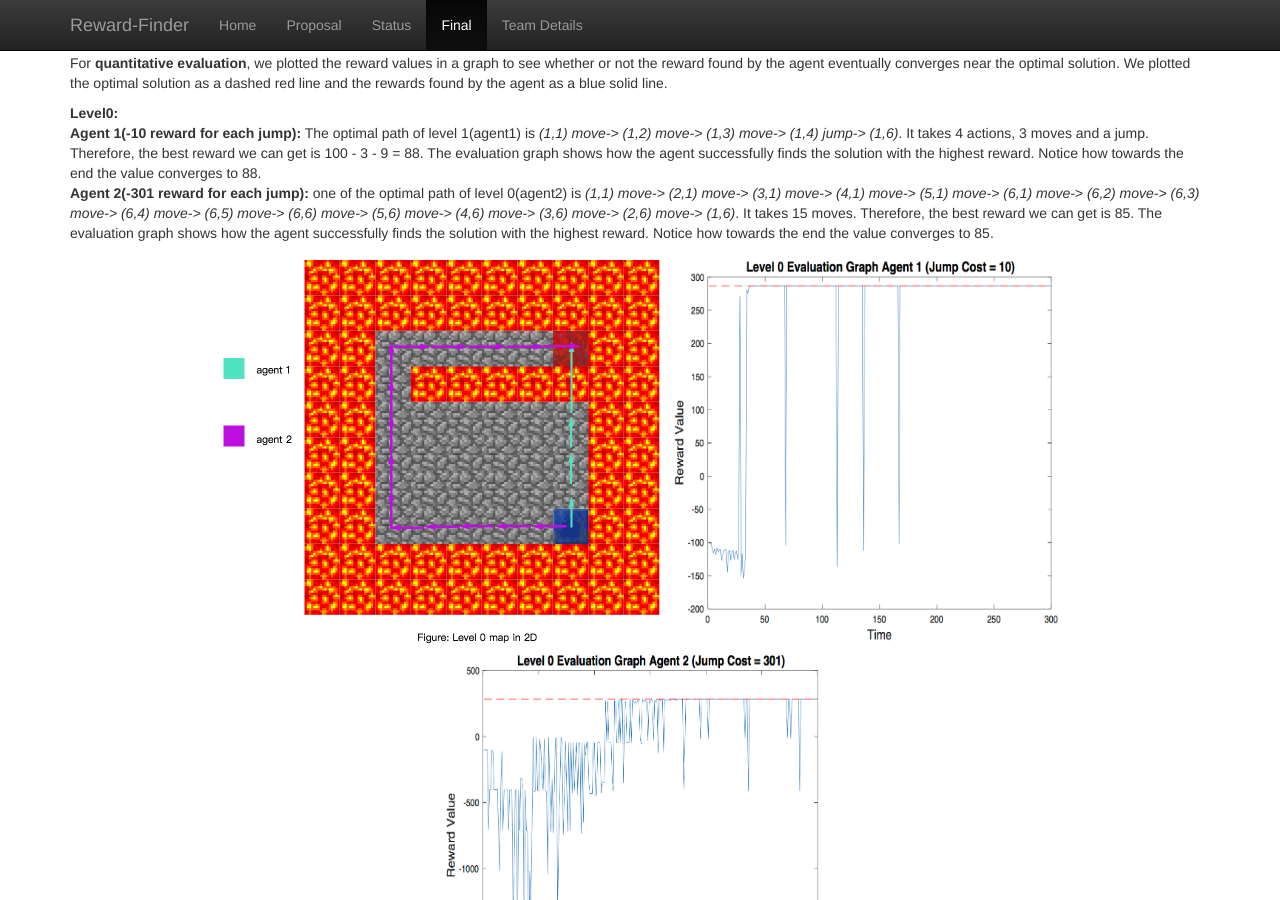
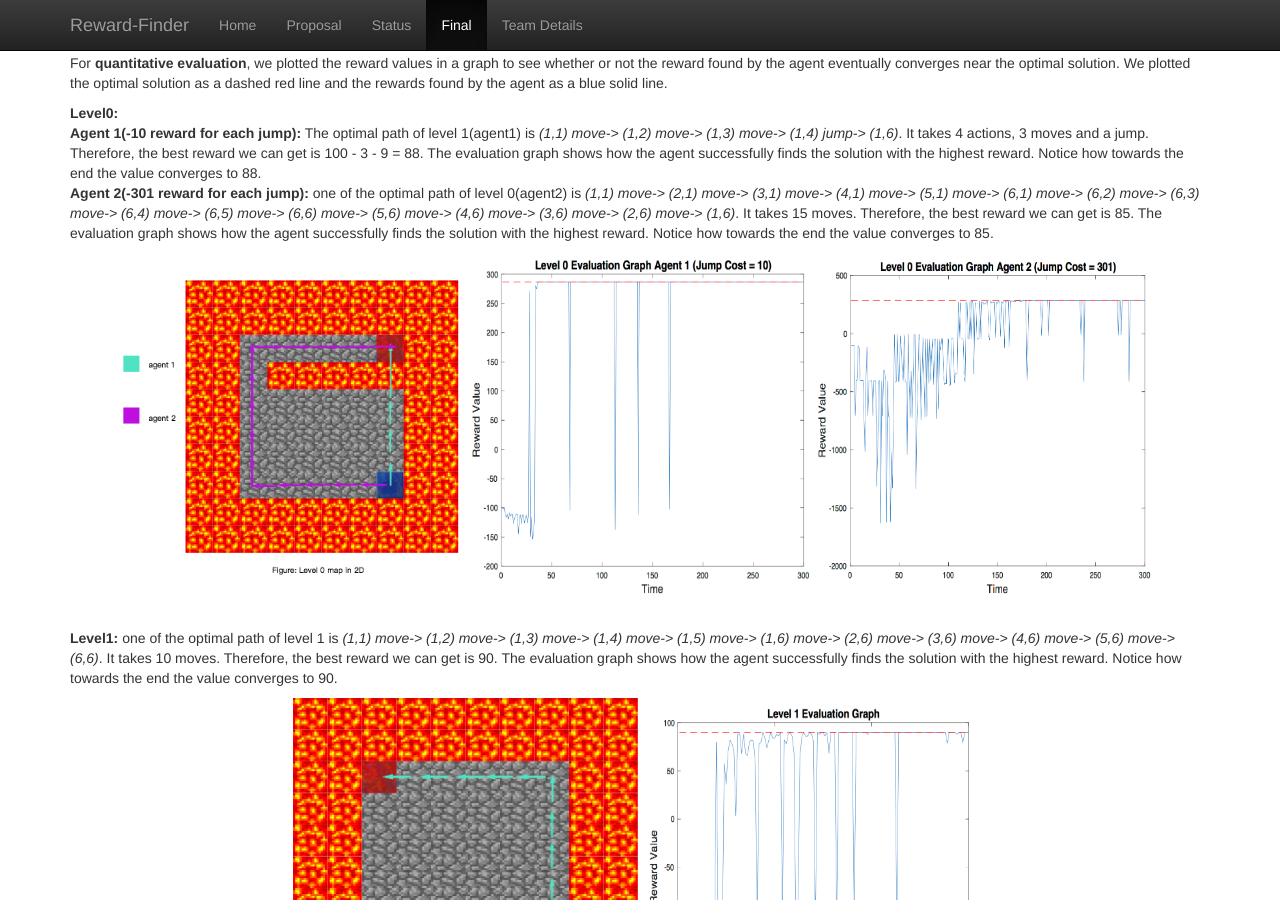
Before and after one commit to Moe202/CS175-Group-8, a Jekyll site: the page built from docs/final.md, in a window 1280 px wide and 900 px high, scrolled down 5097 px. Built offline with Jekyll 4.4.1, drawn with Linux system fonts in a browser that asks for light colours.

Commit message:
minor change

```diff
--- a/docs/final.md
+++ b/docs/final.md
@@ -130,21 +130,21 @@ __Agent 1(-10 reward for each jump):__
 The optimal path of level 1(agent1) is *(1,1) move-\> (1,2) move-\> (1,3) move-\> (1,4) jump-\> (1,6)*. It takes 4 actions, 3 moves and a jump. Therefore, the best reward we can get is 100 - 3 - 9 = 88. The evaluation graph shows how the agent successfully finds the solution with the highest reward. Notice how towards the end the value converges to 88.<br>
 __Agent 2(-301 reward for each jump):__
 one of the optimal path of level 0(agent2) is *(1,1) move-\> (2,1) move-\> (3,1) move-\> (4,1) move-\> (5,1) move-\> (6,1) move-\> (6,2) move-\> (6,3) move-\> (6,4) move-\> (6,5) move-\> (6,6) move-\> (5,6) move-\> (4,6) move-\> (3,6) move-\> (2,6) move-\> (1,6)*. It takes 15 moves. Therefore, the best reward we can get is 85. The evaluation graph shows how the agent successfully finds the solution with the highest reward. Notice how towards the end the value converges to 85.
-<center><img src="images/level0optimalpath.png" title="lvl 0 optimal path" width="449" height="392" />
-<img src="images/Level0Agent1Eval.jpg" title="Cumulative Rewards lvl 0 agent1" width="392" height="392" />
-<img src="images/Level0Agent2Eval.jpg" title="Cumulative Rewards lvl 0 agent 2" width="392" height="392" /></center><br>
+<center><img src="images/level0optimalpath.png" title="lvl 0 optimal path" width="345" height="301" />
+<img src="images/Level0Agent1Eval.jpg" title="Cumulative Rewards lvl 0 agent1" width="345" height="345" />
+<img src="images/Level0Agent2Eval.jpg" title="Cumulative Rewards lvl 0 agent 2" width="345" height="345" /></center><br>
 
 **Level1:** one of the optimal path of level 1 is *(1,1) move-\> (1,2) move-\> (1,3) move-\> (1,4) move-\> (1,5) move-\> (1,6) move-\> (2,6) move-\> (3,6) move-\> (4,6) move-\> (5,6) move-\> (6,6)*. It takes 10 moves. Therefore, the best reward we can get is 90. The evaluation graph shows how the agent successfully finds the solution with the highest reward. Notice how towards the end the value converges to 90.
-<center><img src="images/level1optimalpath.png" title="lvl 1 optimal path" width="449" height="449" />
-<img src="images/Level1Eval.jpg" title="Cumulative Rewards lvl 1" width="449" height="449" /></center><br>
+<center><img src="images/level1optimalpath.png" title="lvl 1 optimal path" width="345" height="345" />
+<img src="images/Level1Eval.jpg" title="Cumulative Rewards lvl 1" width="345" height="345" /></center><br>
 
 **Level2:** one of the optimal path of level 2 is *(1,1) move-\> (2,1) move-\> (2,2) move-\> (2,3) move-\> (3,3) move-\> (4,3) move-\> (5,3) move-\> (5,4) move-\> (5,5) move-\> (5,6) move-\> (6,6)*. It also takes 10 moves. Therefore, the best reward we can get is 90. Here is the Cumulative Rewards Table of level 2. The agent successfully finds the solution with the highest reward in level 2.Notice how towards the end the value converges to 90.
-<center><img src="images/level2optimalpath.png" title="lvl 2 optimal path" width="449" height="449" />
-<img src="images/Level2Eval.jpg" title="Cumulative Rewards lvl 2" width="449" height="449" /></center><br>
+<center><img src="images/level2optimalpath.png" title="lvl 2 optimal path" width="345" height="345" />
+<img src="images/Level2Eval.jpg" title="Cumulative Rewards lvl 2" width="345" height="345" /></center><br>
 
 **Level3:** one of the optimal path of level 3 is *(1,1) move-\> (2,1) move-\> (2,2) move-\> (2,3) move-\> (3,3) moves-\> (3,4) jump-\> (4,4) move-\> (5,4) move-\> (6,4) move-\> (6,5) move-\> (6,6)*. It takes 10 moves. However, from (3,4) to (4,4) the agent takes the action "JUMP" witch takes 10 rewards. Therefore, the best reward is 100 - 10 - 9 = 81. Here is the Cumulative Rewards Table of level 3. The agent successfully finds the solution with the highest reward in level 3.Notice how towards the end the value converges to 81.
-<center><img src="images/level3optimalpath.png" title="lvl 3 optimal path" width="449" height="449" />
-<img src="images/Level3Eval.jpg" title="Cumulative Rewards lvl 3" width="449" height="449" /></center><br>
+<center><img src="images/level3optimalpath.png" title="lvl 3 optimal path" width="345" height="345" />
+<img src="images/Level3Eval.jpg" title="Cumulative Rewards lvl 3" width="345" height="345" /></center><br>
 
 
 <br>
```
